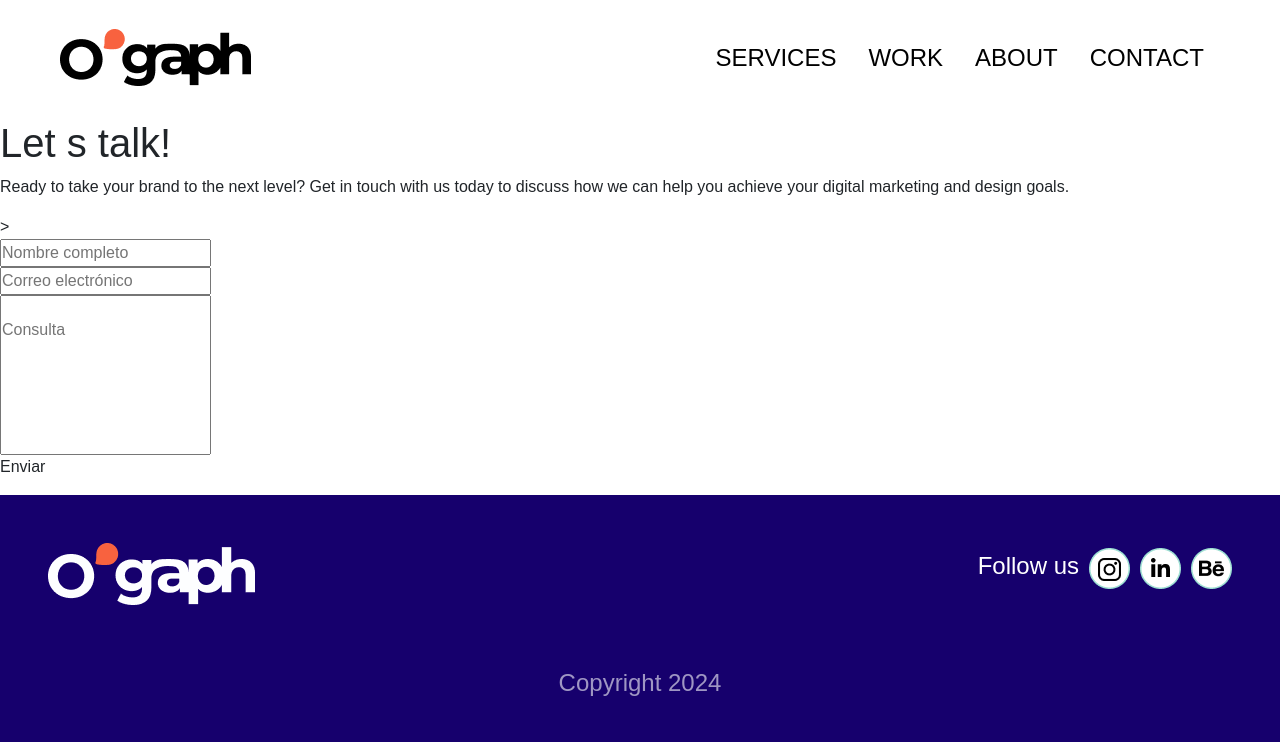
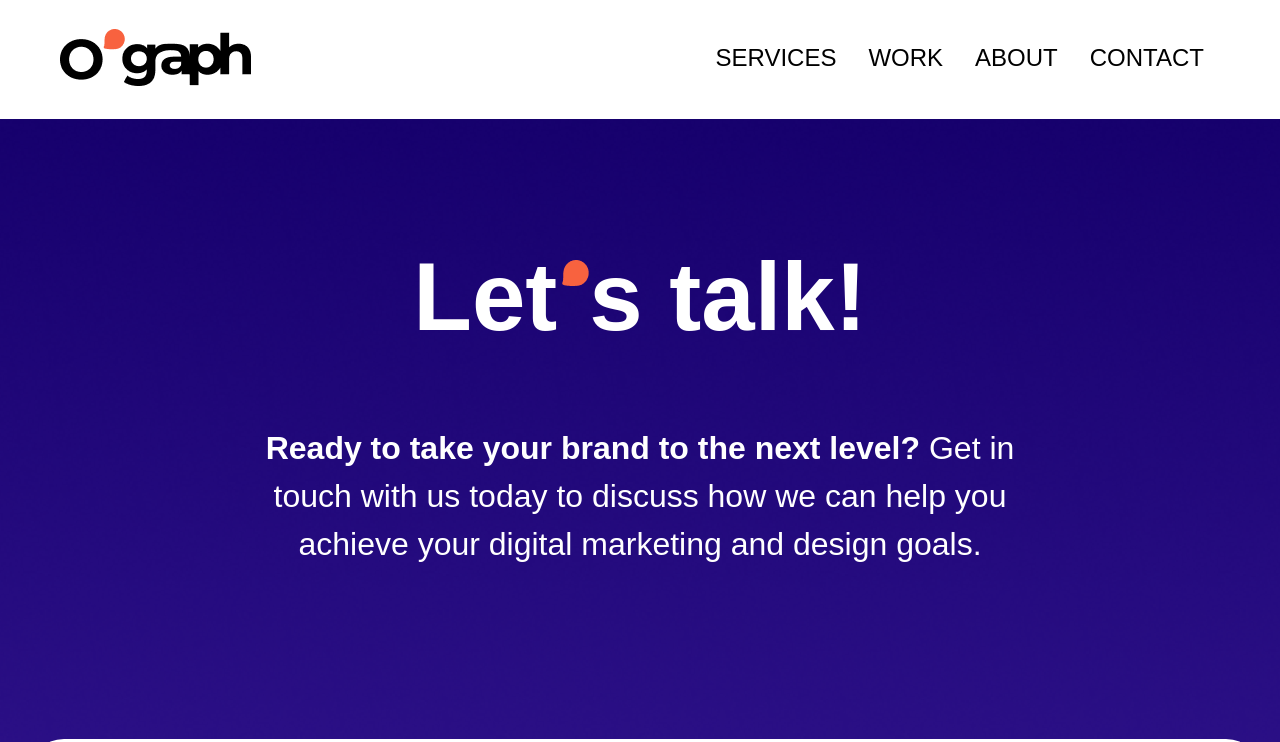
Before and after one commit to miliobrien/PreEntrega2-OBrien, a website: page pages/contact.html in a window 1280 px wide. Shown: the top 742 px of the page. Drawn offline with nearby package versions, Linux system fonts and the light colour scheme.

Commit message:
contact con sass

```diff
--- a/pages/contact.html
+++ b/pages/contact.html
@@ -39,9 +39,10 @@
             </nav>
         </div>
     </header>
-    <section class="contact">
-        <div class="letsTalk">
-            <h1>Let s talk!</h1>
+    <main>
+    <section class="section1-contact">
+        <div class="texto-section1-contact">
+            <h1>Let<span><img src="../assets/Vector (1).png" alt=""></span>s talk!</h1>
             <p>
                 <span>Ready to take your brand to the next level?</span> Get in touch with us today to discuss how we can help you achieve your digital marketing and design goals.
             </p>
@@ -67,7 +68,7 @@
             <p>Enviar</p>
         </div>
     </section>
-
+    </main>
     <footer>
         <div class="section1-footer">
             <div>
--- /dev/null
+++ b/scss/layout/_main-contact.scss
@@ -0,0 +1,72 @@
+.section1-contact{
+    width: 100%;
+    background-size: cover;
+    background-position: center;
+    background-image: url("../assets/fondoBloque3.png");
+    @include flex (column, nowrap, center, center, none);
+    .texto-section1-contact{
+        @include flex (column, nowrap, center, center, 3.875rem);
+        padding: 7.5rem;
+        h1{
+            @include texto (700, 6rem, white);
+            img{
+            padding-bottom: 4rem;
+            padding-left: .3125rem;
+            }
+        }
+        p{
+            width: 46.875rem;
+            height: 11.1875rem;
+            text-align: center;
+            @include texto (300, 2rem, white);
+            span{
+                font-weight: 600;
+                }
+            }
+        }
+    .mainContainer{
+        display: flex;
+        justify-content: center;
+        .contenedorForm2{
+            display: flex;
+            flex-direction: column;
+            align-items: center;
+            padding: 3.4375rem 5.5rem;
+            border: solid 3px;
+            border-color: white;
+            border-radius: 2.1875rem;
+            background-color: azure;
+            background-color: rgba(255, 255, 255, 0%);
+            .formGroup2{
+                @include flex (column, nowrap, center, center, 3.635rem);
+                input{
+                    outline: none;
+                    padding: .9375rem;
+                    border-radius: 1.5625rem;
+                    border: solid 3px;
+                    border-color: white;
+                    background-color: rgba(255, 255, 255, 0%);
+                    font-weight: 500;
+                    font-size: 2.25rem;
+                    color: white;
+                    width: 65.625rem;
+                    }
+                }
+            }
+        }
+    }
+    ::placeholder{
+    color: white;
+    }
+    .botonEnviar2{
+        width: 26.25rem;
+        height: 4.3125rem;
+        background-color:rgb(248, 98, 63) ;
+        border-radius: 2.1875rem;
+        margin: 4rem;
+        p{
+            @include texto (500, 2.25rem, white);
+            text-align: center;
+            padding-top: 10px;
+        }
+    }
--- a/scss/layout/_main-index.scss
+++ b/scss/layout/_main-index.scss
@@ -114,7 +114,20 @@
     }
     ::placeholder{
         display: flex;
-    position: relative;
-    bottom: 2.8125rem;
+        position: relative;
+        bottom: 2.8125rem;
     }
 }
+
+.botonEnviar{
+    width: 26.25rem;
+    height: 4.3125rem;
+    background-color:rgb(248, 98, 63) ;
+    border-radius: 2.1875rem;
+    margin: 4rem;
+    p{
+        @include texto (500, 2.25rem, white);
+        text-align: center;
+        padding-top: .5rem;
+    }
+}
--- a/scss/style.scss
+++ b/scss/style.scss
@@ -11,6 +11,7 @@
 @import "./layout/main-services";
 @import "./layout/main-work";
 @import "./layout/main-about";
+@import "./layout/main-contact";
 @import "./layout/footer";
 
 
```
Also changed, not shown: assets/Vector (1).png (added), css/style.css, 1 other file.
